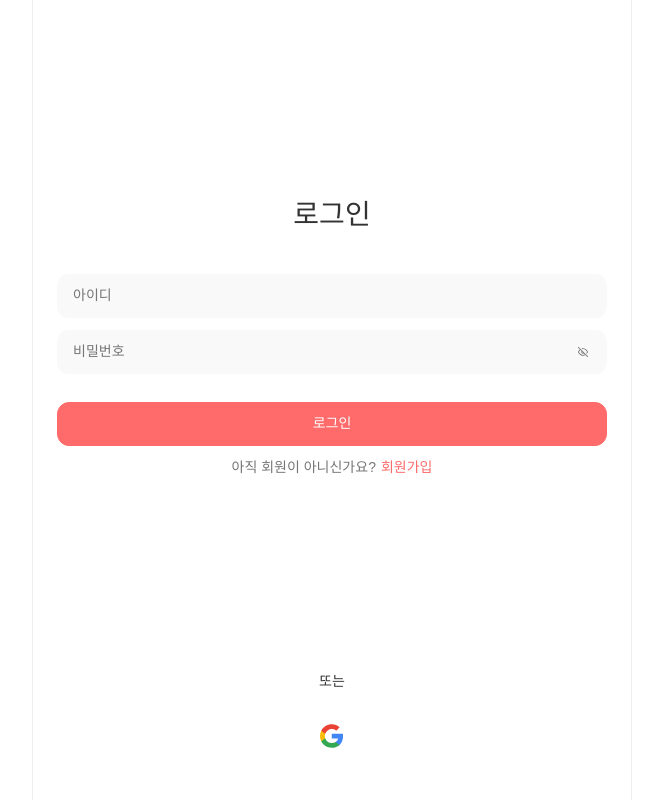
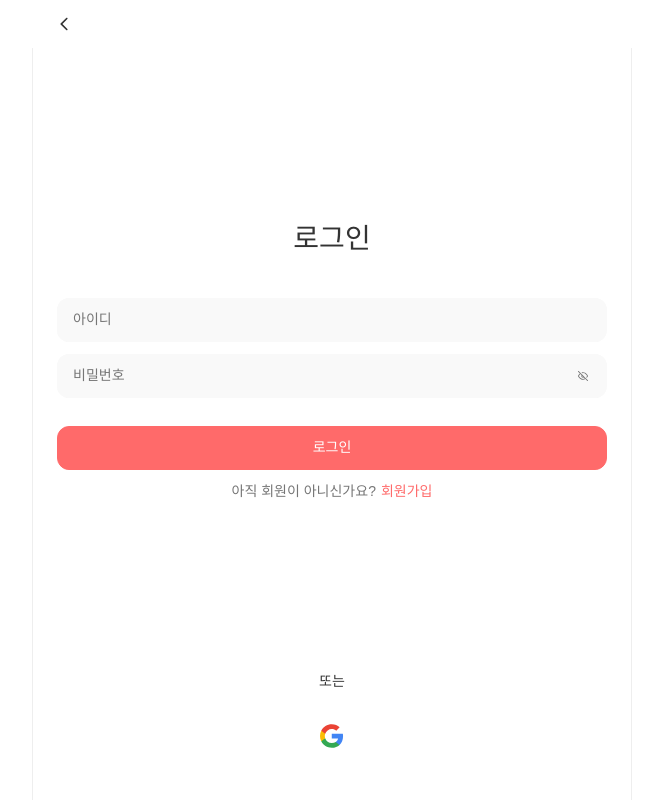
Before and after one commit to Team-TicketMate/ticketmate-client, a Next.js app: page /auth/sign-in in a window 1280 px wide. Shown: the whole page, without its empty margins (308-971 px from the left). Built offline with nearby package versions, Linux system fonts and the light colour scheme; a web font is replaced by a local one.

Commit message:
feat: app-bar 컴포넌트 및 상태관리 추가 #21

```diff
--- a/src/app/_components/responsive-root-layout/responsive-root-layout.tsx
+++ b/src/app/_components/responsive-root-layout/responsive-root-layout.tsx
@@ -5,6 +5,7 @@ import React from 'react';
 import classNames from 'classnames/bind';
 import { usePathname } from 'next/navigation';
 
+import AppBar from '@/shared/components/header/app-bar/app-bar';
 import BottomNavigation from '@/shared/components/navigation/bottom-navigation/bottom-navigation';
 
 import styles from './responsive-root-layout.module.scss';
@@ -27,6 +28,7 @@ export default function RootLayout({
 
   return (
     <div className={styles.container}>
+      <AppBar />
       <div
         className={cn(
           styles.content,
--- /dev/null
+++ b/src/shared/components/header/app-bar/app-bar.module.scss
@@ -0,0 +1,24 @@
+@use '@/styles/index' as *;
+
+.container {
+  background: var(--white);
+  padding: 0 24px 0 0;
+
+  .button {
+    display: flex;
+    align-items: center;
+    gap: 8px;
+
+    padding: 16px 16px 16px 24px;
+
+    .icon {
+      display: flex;
+      align-items: center;
+    }
+
+    .title {
+      @include Paragraph-01;
+      color: var(--gray-5);
+    }
+  }
+}
--- /dev/null
+++ b/src/shared/components/header/app-bar/app-bar.tsx
@@ -0,0 +1,34 @@
+'use client';
+
+import { useRouter } from 'next/navigation';
+
+import LeftArrowIcon from '@/assets/icons/left_arrow.svg';
+import { useAppBarStore } from '@/shared/components/header/app-bar/use-app-bar-store';
+
+import styles from './app-bar.module.scss';
+
+const AppBar = () => {
+  const { title, backURL } = useAppBarStore();
+  const router = useRouter();
+
+  const handleBack = () => {
+    if (backURL) {
+      router.push(backURL);
+    } else {
+      router.back();
+    }
+  };
+
+  return (
+    <div className={styles.container}>
+      <button className={styles.button} onClick={handleBack}>
+        <span className={styles.icon}>
+          <LeftArrowIcon width={16} height={16} fill="var(--gray-5)" />
+        </span>
+        {title && <span className={styles.title}>{title}</span>}
+      </button>
+    </div>
+  );
+};
+
+export default AppBar;
--- /dev/null
+++ b/src/shared/components/header/app-bar/use-app-bar-store.tsx
@@ -0,0 +1,15 @@
+import { create } from 'zustand';
+
+interface AppBarState {
+  title: string;
+  backURL: string | null;
+  setTitle: (title: string) => void;
+  setbackURL: (backURL: string | null) => void;
+}
+
+export const useAppBarStore = create<AppBarState>((set) => ({
+  title: '',
+  backURL: null,
+  setTitle: (title) => set({ title }),
+  setbackURL: (backURL) => set({ backURL }),
+}));
```
Also changed, not shown: src/shared/components/header/app-bar/app-bar-setter.tsx (added, +23 -0 lines).
